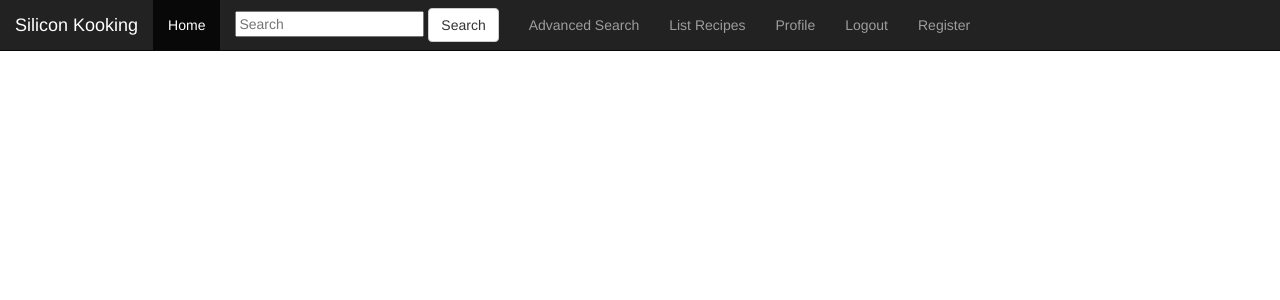
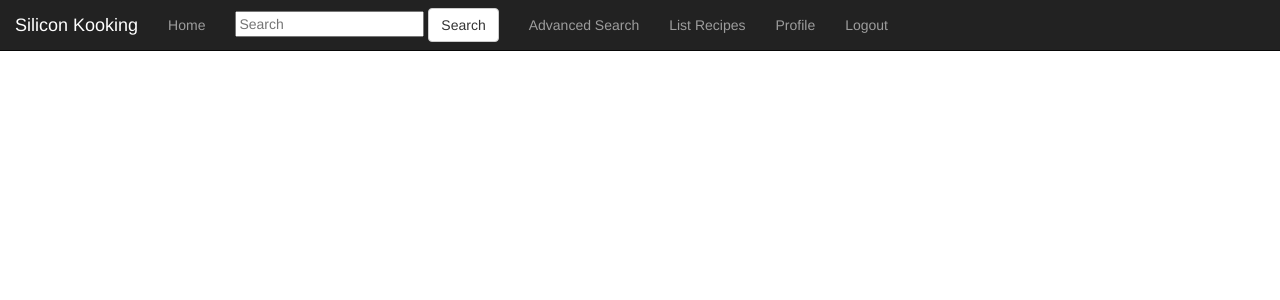
Before and after one commit to SiliconNights/SiliconNights, a Django app: page / in a window 1280 px wide. Shown: the top 300 px of the page. Run offline with Django 3.2, Linux system fonts and the light colour scheme; the visitor is signed in with stand-in values (Sample User, id 1); some libraries are stand-ins or nearby versions.

Commit message:
Fixed disparities between collapsed nav bar and expanded nav bar buttons. Also No longer gives option to register if a user is logged in

```diff
--- a/Silicon_Kooking_Src/src/templates/header.html
+++ b/Silicon_Kooking_Src/src/templates/header.html
@@ -28,13 +28,13 @@ header {
 								<span class="icon-bar"></span>
 								<span class="icon-bar"></span>
 							</button>
-							<a class="navbar-brand" href="/home/">Silicon Kooking</a>
+							<a class="navbar-brand" href="/">Silicon Kooking</a>
 						</div>
 						<div class="collapse navbar-collapse" id="myNavbar">
 							<div class="container text-center">
 								<ul class="nav navbar-nav">
 
-									<li class="active"><a href="/home/">Home</a></li>
+									<li><a href="/">Home</a></li>
 									<form class="navbar-form navbar-left" action="/action_page.php">
 
 										<div class="form-group">
@@ -47,10 +47,11 @@ header {
 										<li><a href="/recipes/">Advanced Search</a></li>
 										<li><a href="/recipes/list_recipes/">List Recipes</a></li>
 										{% if user.is_authenticated %}
-											<li><a href="/accounts/">Profile</a></li>
+											<li><a href="/accounts/profile/">Profile</a></li>
 											<li><a href="{% url 'logout'%}?next={{request.path}}">Logout</a></li>
 										{% else %}
-											<li><a href="{% url 'login'%}?next={{request.path}}">Login/Register</a></li>
+											<li><a href="/accounts/login/">Login</a></li>
+											<li><a href="/accounts/register/">Register</a></li>
 										{% endif %}
 
 
@@ -73,7 +74,7 @@ header {
 									<div class="container text-center">
 										<ul class="nav navbar-nav">
 
-											<li class="active"><a href="/">Home</a></li>
+											<li><a href="/">Home</a></li>
 											<form class="navbar-form navbar-left" action="/action_page.php">
 
 												<div class="form-group">
@@ -88,12 +89,13 @@ header {
 
 										{% if user.is_authenticated %}
 											<li><a href="/accounts/profile/">Profile</a></li>
-											<li><a href="accounts/logout/">Logout</a></li>
+											<li><a href="{% url 'logout'%}?next={{request.path}}">Logout</a></li>
 										{% else %}
 											<li><a href="/accounts/login/">Login</a></li>
+											<li><a href="/accounts/register/">Register</a></li>
 										{% endif %}
 
-											<li><a href="/accounts/register/">Register</a></li>
+
 
 											</ul>
 
```
